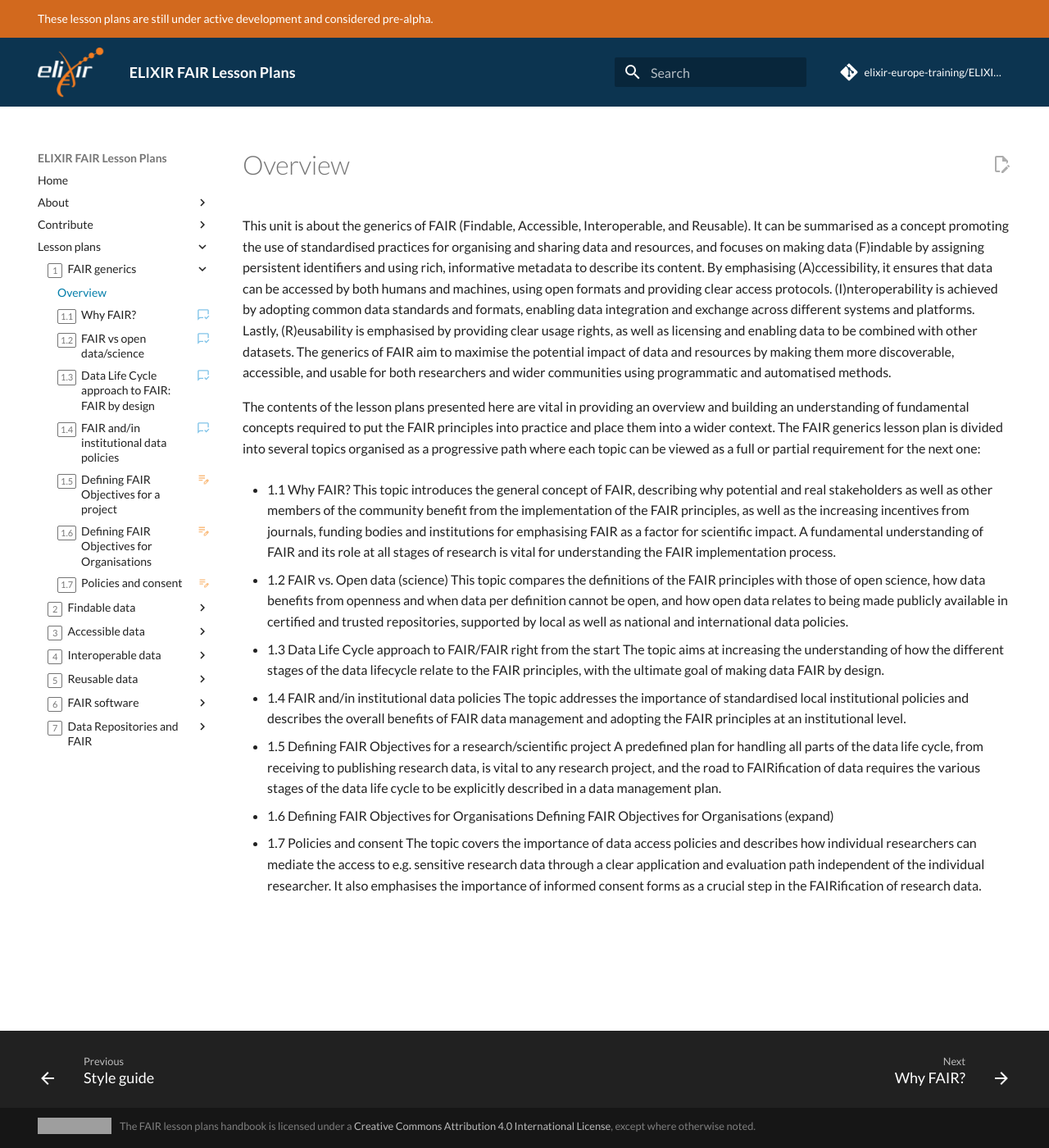
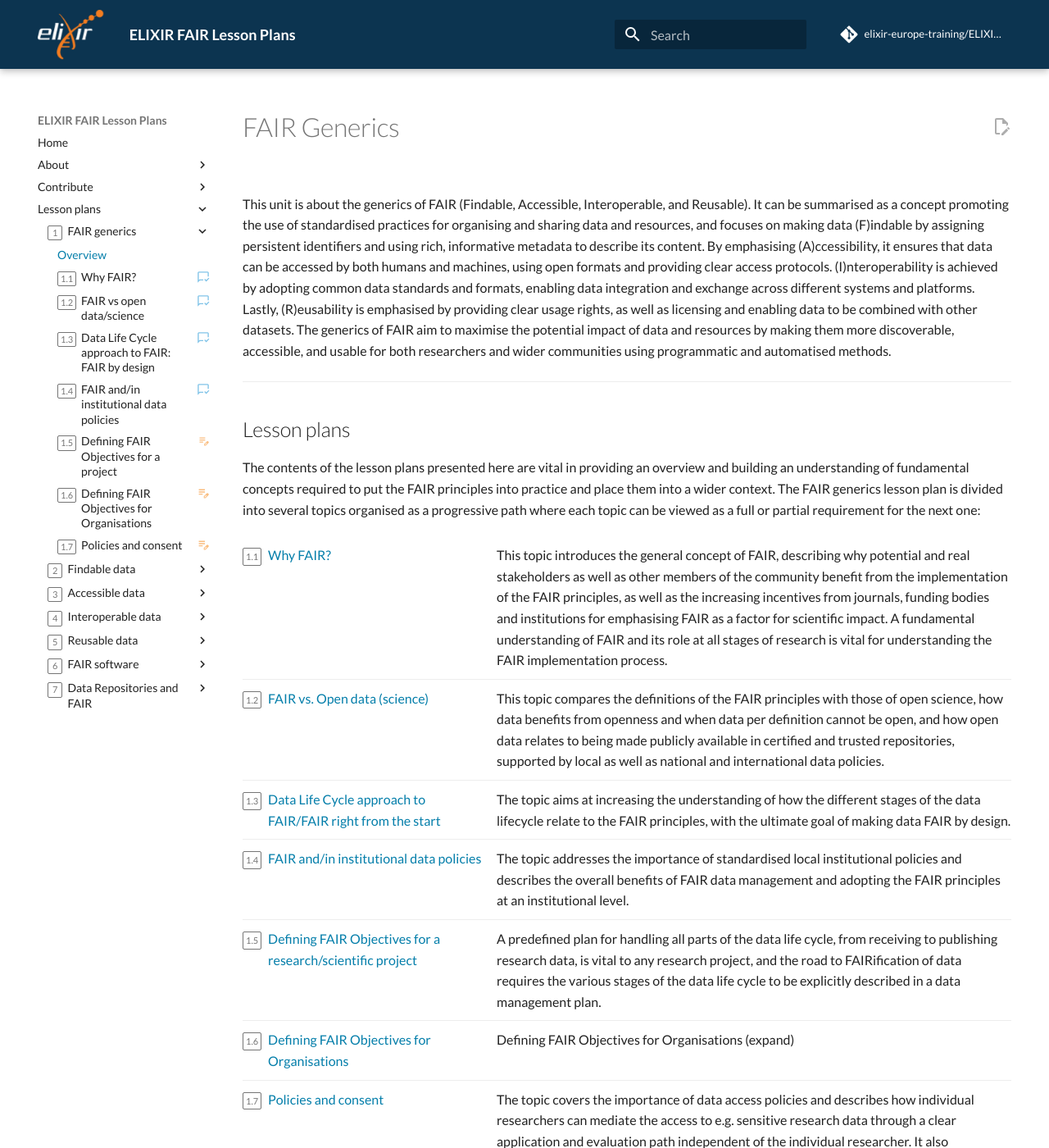
Before and after one commit to elixir-europe-training/ELIXIR-TrP-FAIR-Converge, an MkDocs documentation site: the page built from docs/units/FAIR-generics/index.md, in a window 1280 px wide and 1400 px high. Shown: the whole window at 82% size. Built offline with MkDocs 1.6.1 and Material for MkDocs 9.7.7, drawn with Linux system fonts in a browser that asks for light colours; comment, search, counter and statistics services are not loaded; some of the changed text lies outside the part shown; grey boxes are pictures that could not be loaded.

Commit message:
Add ToC to unit pages

```diff
--- a/docs/stylesheets/extra.css
+++ b/docs/stylesheets/extra.css
@@ -342,3 +342,50 @@ ul.lesson-plan-tags li.lesson-plan-tag {
   display: flex;
   align-items: flex-start;
 }
+
+.unit-lesson-plans-index {
+  margin-top: 30px;
+}
+
+.unit-lesson-plan {
+  display: flex;
+  align-items: flex-start;
+  font-size: 16px;
+  margin-bottom: 10px;
+  border-bottom: 0.05rem solid var(--md-default-fg-color--lightest);
+  padding-bottom: 10px;
+}
+
+.unit-lesson-plan-link {
+  display: flex;
+  align-items: flex-start;
+  width: 300px;
+  margin-right: 10px;
+}
+
+.unit-lesson-plan-number {
+  font-size: 11px;
+  padding: 1px 3px;
+  border-radius: 2px;
+  margin: 4px 8px 0 0;
+  border: 1px solid var(--md-default-fg-color--light);
+  color: var(--md-default-fg-color--light);
+}
+
+.unit-lesson-plan-title {
+  flex: 1;
+}
+
+.unit-lesson-plan-description {
+  flex: 1;
+}
+
+@media screen and (max-width: 768px) {
+  .unit-lesson-plan {
+    display: block;
+  }
+  .unit-lesson-plan-link {
+    width: auto;
+    margin-bottom: 6px;
+  }
+}
--- a/docs/units/FAIR-generics/index.md
+++ b/docs/units/FAIR-generics/index.md
@@ -1,24 +1,45 @@
+---
+title: FAIR Generics
+template: 'unit.html'
+content_intro: >
+    The contents of the lesson plans presented here are vital in providing an overview and building an understanding of fundamental concepts required to put the FAIR principles into practice and place them into a wider context. The FAIR generics lesson plan is divided into several topics organised as a progressive path where each topic can be viewed as a full or partial requirement for the next one:
+lesson_plans:
+    - number: 1.1
+      title: Why FAIR?
+      link: 'topics/1-why-fair'
+      description: >
+        This topic introduces the general concept of FAIR, describing why potential and real stakeholders as well as other members of the community benefit from the implementation of the FAIR principles, as well as the increasing incentives from journals, funding bodies and institutions for emphasising FAIR as a factor for scientific impact. A fundamental understanding of FAIR and its role at all stages of research is vital for understanding the FAIR implementation process.
+    - number: 1.2
+      title: FAIR vs. Open data (science)
+      link: 'topics/2-FAIR-vs-open-data'
+      description: >
+        This topic compares the definitions of the FAIR principles with those of open science, how data benefits from openness and when data per definition cannot be open, and how open data relates to being made publicly available in certified and trusted repositories, supported by local as well as national and international data policies.
+    - number: 1.3
+      title: Data Life Cycle approach to FAIR/FAIR right from the start
+      link: 'topics/3-data-life-cycle-and-FAIR-from-start'
+      description: >
+        The topic aims at increasing the understanding of how the different stages of the data lifecycle relate to the FAIR principles, with the ultimate goal of making data FAIR by design.
+    - number: 1.4
+      title: FAIR and/in institutional data policies
+      link: 'topics/4-FAIR-in-data-policies'
+      description: >
+        The topic addresses the importance of standardised local institutional policies and describes the overall benefits of FAIR data management and adopting the FAIR principles at an institutional level.
+    - number: 1.5
+      title: Defining FAIR Objectives for a research/scientific project
+      link: 'topics/5-defining-FAIR-objectives-for-projects'
+      description: >
+        A predefined plan for handling all parts of the data life cycle, from receiving to publishing research data, is vital to any research project, and the road to FAIRification of data requires the various stages of the data life cycle to be explicitly described in a data management plan.
+    - number: 1.6
+      title: Defining FAIR Objectives for Organisations
+      link: 'topics/6-FAIR-objectives-for-organisations'
+      description: >
+        Defining FAIR Objectives for Organisations (expand)
+    - number: 1.7
+      title: Policies and consent
+      link: 'topics/7-policies-and-consent'
+      description: >
+        The topic covers the importance of data access policies and describes how individual researchers can mediate the access to e.g. sensitive research data through a clear application and evaluation path independent of the individual researcher. It also emphasises the importance of informed consent forms as a crucial step in the FAIRification of research data.
+
+---
+
 This unit is about the generics of FAIR (Findable, Accessible, Interoperable, and Reusable). It can be summarised as a concept promoting the use of standardised practices for organising and sharing data and resources, and focuses on making data (F)indable by assigning persistent identifiers and using rich, informative metadata to describe its content. By emphasising (A)ccessibility, it ensures that data can be accessed by both humans and machines, using open formats and providing clear access protocols. (I)nteroperability is achieved by adopting common data standards and formats, enabling data integration and exchange across different systems and platforms. Lastly, (R)eusability is emphasised by providing clear usage rights, as well as licensing and enabling data to be combined with other datasets. The generics of FAIR aim to maximise the potential impact of data and resources by making them more discoverable, accessible, and usable for both researchers and wider communities using programmatic and automatised methods.
-
-The contents of the lesson plans presented here are vital in providing an overview and building an understanding of fundamental concepts required to put the FAIR principles into practice and place them into a wider context. The FAIR generics lesson plan is divided into several topics organised as a progressive path where each topic can be viewed as a full or partial requirement for the next one:
-
-- 1.1 Why FAIR?
-This topic introduces the general concept of FAIR, describing why potential and real stakeholders as well as other members of the community benefit from the implementation of the FAIR principles, as well as the increasing incentives from journals, funding bodies and institutions for emphasising FAIR as a factor for scientific impact. A fundamental understanding of FAIR and its role at all stages of research is vital for understanding the FAIR implementation process.
-
-- 1.2 FAIR vs. Open data (science)
-This topic compares the definitions of the FAIR principles with those of open science, how data benefits from openness and when data per definition cannot be open, and how open data relates to being made publicly available in certified and trusted repositories, supported by local as well as national and international data policies.
-
-- 1.3 Data Life Cycle approach to FAIR/FAIR right from the start
-The topic aims at increasing the understanding of how the different stages of the data lifecycle relate to the FAIR principles, with the ultimate goal of making data FAIR by design.
-
-- 1.4 FAIR and/in institutional data policies
-The topic addresses the importance of standardised local institutional policies and describes the overall benefits of FAIR data management and adopting the FAIR principles at an institutional level.
-
-- 1.5 Defining FAIR Objectives for a research/scientific project
-A predefined plan for handling all parts of the data life cycle, from receiving to publishing research data, is vital to any research project, and the road to FAIRification of data requires the various stages of the data life cycle to be explicitly described in a data management plan.
-
-- 1.6 Defining FAIR Objectives for Organisations
-Defining FAIR Objectives for Organisations (expand)
-
-- 1.7 Policies and consent
-The topic covers the importance of data access policies and describes how individual researchers can mediate the access to e.g. sensitive research data through a clear application and evaluation path independent of the individual researcher. It also emphasises the importance of informed consent forms as a crucial step in the FAIRification of research data.
--- a/overrides/lesson-plan.html
+++ b/overrides/lesson-plan.html
@@ -150,7 +150,7 @@
                     <label for="__author_tabbed_1">Authors</label>
                     <label for="__author_tabbed_2">Reviewers</label>
                     {% if "terms4FAIRskills" in page.meta and page.meta.terms4FAIRskills %}
-                        <label for="__author_tabbed_3">terms4FAIRskills</label>
+                        <label for="__author_tabbed_3">Annotations</label>
                     {% endif %}
                 </div>
 
--- a/overrides/unit.html
+++ b/overrides/unit.html
@@ -10,7 +10,7 @@
 
         <div class="unit-header">
             {% if "\x3ch1" not in page.content %}
-                <h1>{{ page.title | d(config.site_name, true)}}</h1>
+                <h1>{{ page.meta.title }}</h1>
             {% endif %}
 
             {% include "partials/actions.html" %}
@@ -27,31 +27,26 @@
 
         <hr />
 
-        {{ page.file }}
+        {% if "lesson_plans" in page.meta and page.meta.lesson_plans %}
+            <h2>Lesson plans</h2>
 
-        {{ nav }}
+            {% if "content_intro" in page.meta and page.meta.content_intro %}
+                <p>{{ page.meta.content_intro }}</p>
+            {% endif %}
 
-        {% if nav|length > 1 %}
-        <ul>
-        {% for nav_item in nav %}
-            {% if nav_item.children %}
-                <li>{{ nav_item.title }}
-                    <ul>
-                    {% for nav_item in nav_item.children %}
-                        <li class="{% if nav_item.active %}current{% endif %}">
-                            <a href="{{ nav_item.url|url }}">{{ nav_item.title }}</a>
-                        </li>
-                    {% endfor %}
-                    </ul>
-                </li>
-            {% else %}
-                <li class="{% if nav_item.active %}current{% endif %}">
-                    <a href="{{ nav_item.url|url }}">{{ nav_item.title }}</a>
-                </li>
-            {% endif %}
-        {% endfor %}
-        </ul>
-    {% endif %}
+            <div class="unit-lesson-plans-index">
+                {% for lesson_plan in page.meta.lesson_plans %}
+
+                <div class="unit-lesson-plan">
+                    <a href="{{ lesson_plan.link }}" class="unit-lesson-plan-link">
+                        <span class="unit-lesson-plan-number">{{ lesson_plan.number }}</span>
+                        <span class="unit-lesson-plan-title">{{ lesson_plan.title }}</span>
+                    </a>
+                    <span class="unit-lesson-plan-description">{{ lesson_plan.description }}</span>
+                </div>
+                {% endfor %}
+            </div>
+        {% endif %}
 
         {% include "partials/feedback.html" %}
         {% include "partials/comments.html" %}
```
